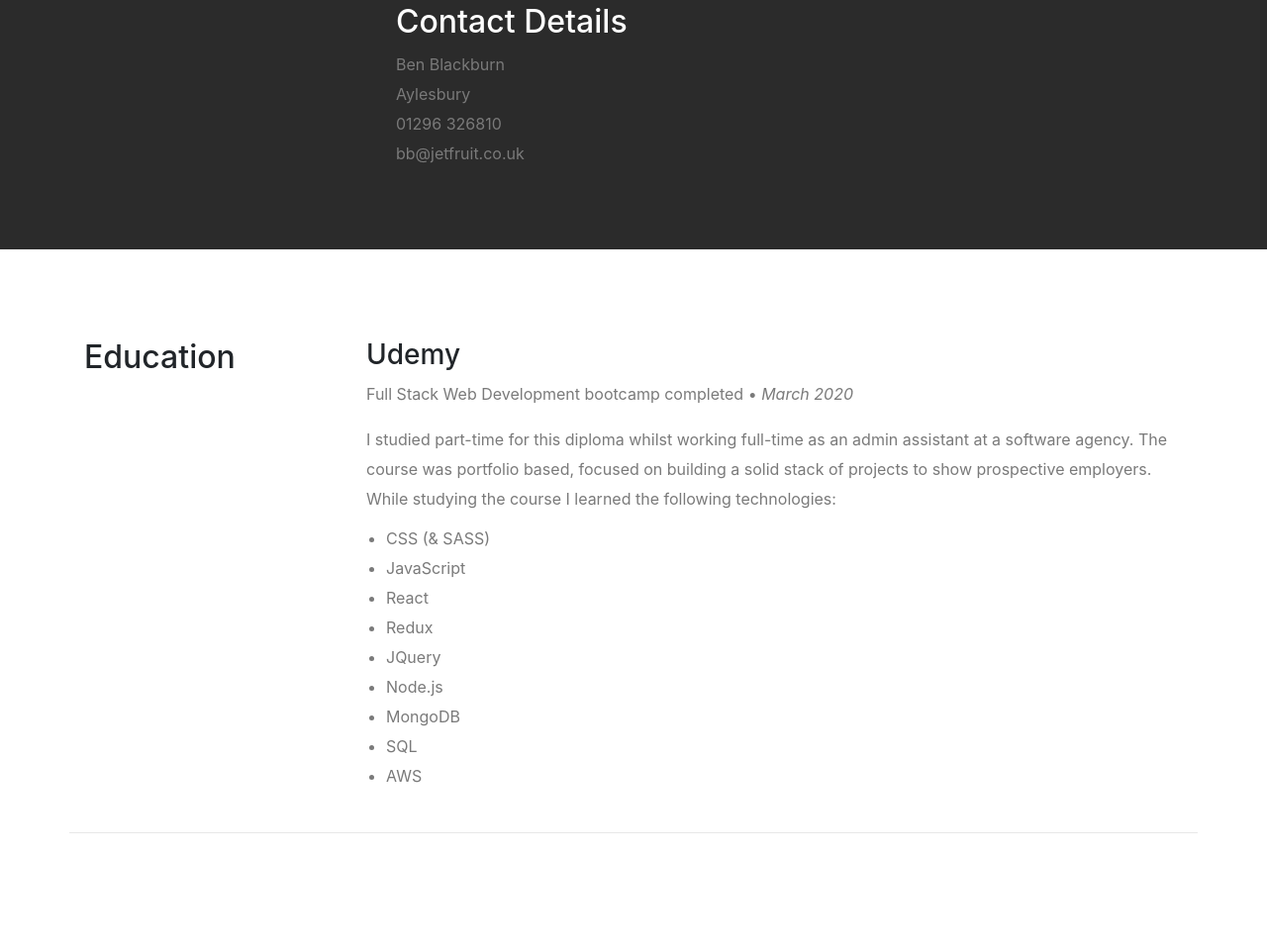
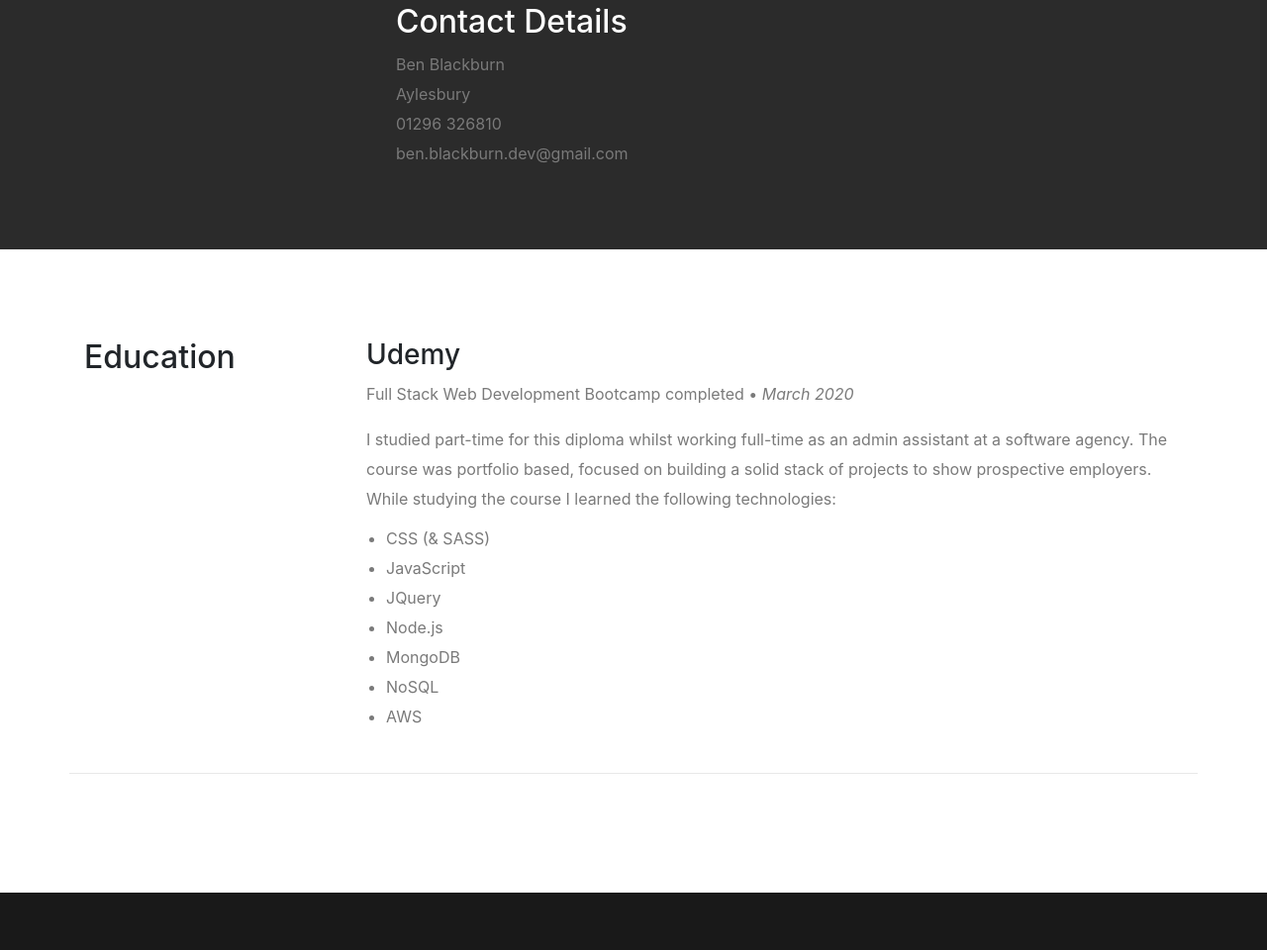
Before and after one commit to ben-blackburn1234/portfolio, a plain HTML site: page index.html in a window 1280 px wide. Shown: the part 1123-2083 px from the top of the page at 99% size. Drawn offline with nearby package versions, Linux system fonts and the light colour scheme.

Commit message:
Changed cv

```diff
--- a/index.html
+++ b/index.html
@@ -22,7 +22,7 @@
         </nav>
         <div class="banner">
             <h1>Ben Blackburn</h1>
-            <h3>Always Learning - Fullstack Developer</h3>
+            <h3>Fullstack Developer</h3>
         </div>
     </header>
     <div class="container-fluid about">
@@ -49,7 +49,7 @@
                         <br>
                         <span>01296 326810</span>
                         <br>
-                        <span>bb@jetfruit.co.uk</span>
+                        <span>ben.blackburn.dev@gmail.com</span>
                     </p>
                 </div>
             </div>
@@ -68,7 +68,7 @@
                         <div class="col-12">
                             <h3>Udemy</h3>
                             <p class="info">
-                                Full Stack Web Development bootcamp completed • <em class="date">March 2020</em>
+                                Full Stack Web Development Bootcamp completed • <em class="date">March 2020</em>
                             </p>
                             <p>I studied part-time for this diploma whilst working full-time as an admin assistant at a software agency. The course was portfolio based, focused on building a solid stack of projects
                                 to show prospective employers. While studying the course I learned the following
@@ -76,12 +76,12 @@
                             <ul>
                                 <li>CSS (& SASS)</li>
                                 <li>JavaScript</li>
-                                <li>React</li>
-                                <li>Redux</li>
+                                <!-- <li>React</li>
+                                <li>Redux</li> -->
                                 <li>JQuery</li>
                                 <li>Node.js</li>
                                 <li>MongoDB</li>
-                                <li>SQL</li>
+                                <li>NoSQL</li>
                                 <li>AWS</li>
                             </ul>
                         </div>
```
Also changed, not shown: public/benblackburn_dev_key.txt (added).
